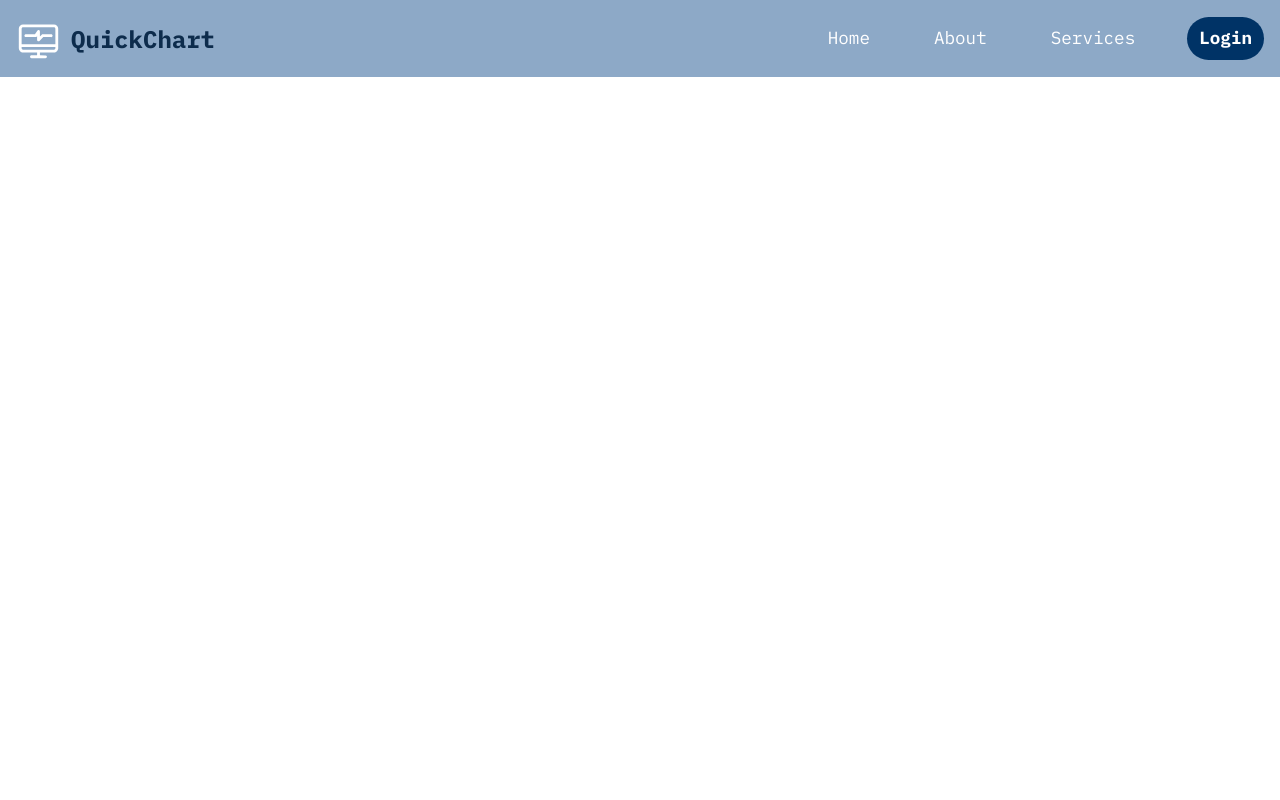
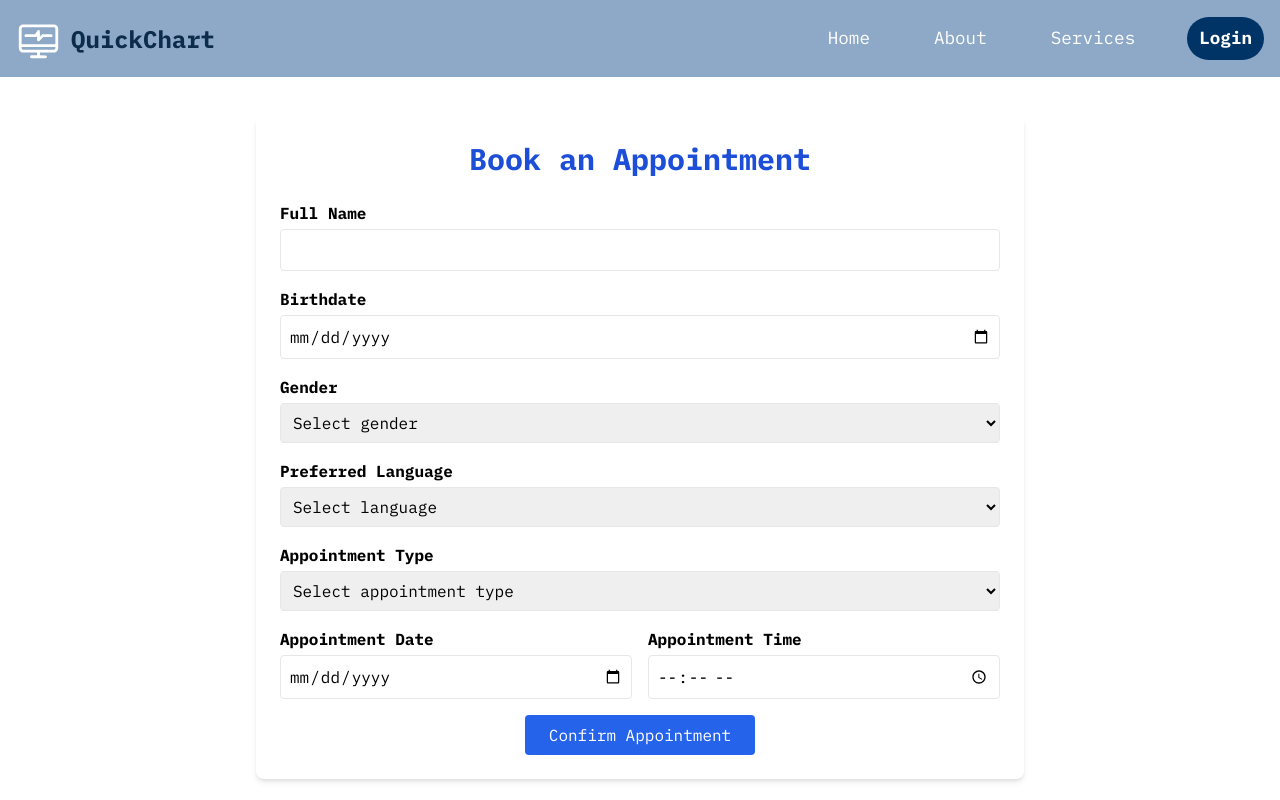
Before and after one commit to Jacob-M-Webster/QuickCharts-HackGT12, a Vue app in the folder frontend/: page /schedule in a window 1280 px wide. Built offline with nearby package versions, Linux system fonts and the light colour scheme.

Commit message:
Appointment booking

```diff
--- /dev/null
+++ b/frontend/src/pages/schedule.vue
@@ -0,0 +1,234 @@
+<template>
+  <div class="max-w-3xl mx-auto mt-10 p-6 bg-white rounded-lg shadow-md">
+    <!-- Page Title -->
+    <h2 class="text-3xl font-bold mb-6 text-center text-blue-700">
+      Book an Appointment
+    </h2>
+
+    <!-- Appointment Form -->
+    <form @submit.prevent="submitAppointment" class="space-y-4">
+      <!-- Full Name (Readonly, Autofilled) -->
+      <div>
+        <label class="block font-semibold mb-1">Full Name</label>
+        <input
+            v-model="form.name"
+            type="text"
+            class="w-full border rounded p-2 bg-white"
+            readonly
+        />
+      </div>
+
+      <!-- Birthdate -->
+      <div>
+        <label class="block font-semibold mb-1">Birthdate</label>
+        <input
+            v-model="form.birthdate"
+            type="date"
+            class="w-full border rounded p-2 focus:ring focus:ring-blue-300"
+            required
+        />
+      </div>
+
+      <!-- Gender -->
+      <div>
+        <label class="block font-semibold mb-1">Gender</label>
+        <select
+            v-model="form.gender"
+            class="w-full border rounded p-2 focus:ring focus:ring-blue-300"
+            required
+        >
+          <option disabled value="">Select gender</option>
+          <option>Male</option>
+          <option>Female</option>
+          <option>Other</option>
+          <option>Prefer not to say</option>
+        </select>
+      </div>
+
+      <!-- Preferred Language -->
+      <div>
+        <label class="block font-semibold mb-1">Preferred Language</label>
+        <select
+            v-model="form.language"
+            class="w-full border rounded p-2 focus:ring focus:ring-blue-300"
+            required
+        >
+          <option disabled value="">Select language</option>
+          <option>English</option>
+          <option>Español</option>
+          <option>中文</option>
+          <option>한국어</option>
+          <option>日本語</option>
+          <option>Français</option>
+          <option>Deutsch</option>
+          <option>العربية</option>
+          <option>हिन्दी</option>
+          <option>Português</option>
+          <option>Русский</option>
+          <option>Other</option>
+        </select>
+      </div>
+
+      <!-- Appointment Type -->
+      <div>
+        <label class="block font-semibold mb-1">Appointment Type</label>
+        <select
+            v-model="form.type"
+            class="w-full border rounded p-2 focus:ring focus:ring-blue-300"
+            required
+        >
+          <option disabled value="">Select appointment type</option>
+          <option>Annual Check-up</option>
+          <option>Eye Doctor</option>
+          <option>Blood Sugar Test</option>
+          <option>Sports Physical</option>
+          <option>Vaccination</option>
+          <option>Consultation</option>
+          <option>Other</option>
+        </select>
+      </div>
+
+      <!-- Appointment Date & Time (Same Row) -->
+      <div class="flex gap-4">
+        <div class="flex-1">
+          <label class="block font-semibold mb-1">Appointment Date</label>
+          <input
+              v-model="form.date"
+              type="date"
+              class="w-full border rounded p-2 focus:ring focus:ring-blue-300"
+              required
+          />
+        </div>
+        <div class="flex-1">
+          <label class="block font-semibold mb-1">Appointment Time</label>
+          <input
+              v-model="form.time"
+              type="time"
+              class="w-full border rounded p-2 focus:ring focus:ring-blue-300"
+              required
+          />
+        </div>
+      </div>
+
+      <!-- Submit Button -->
+      <div class="text-center">
+        <button
+            type="submit"
+            class="bg-blue-600 text-white px-6 py-2 rounded hover:bg-blue-700"
+        >
+          Confirm Appointment
+        </button>
+      </div>
+    </form>
+
+    <!-- Confirmation Message -->
+    <div
+        v-if="submitted"
+        class="mt-6 p-4 bg-green-100 border border-green-400 rounded text-green-800"
+    >
+      {{ confirmationMessage }}
+    </div>
+  </div>
+</template>
+
+<script setup>
+import { reactive, ref, computed } from "vue";
+
+// ===============================
+// Form state
+// ===============================
+const form = reactive({
+  name: "",       // Full name (autofilled)
+  birthdate: "",
+  gender: "",
+  language: "",
+  type: "",       // Appointment type
+  date: "",
+  time: ""
+});
+
+const submitted = ref(false);
+
+// ===============================
+// Convert 24-hour time to 12-hour format
+// ===============================
+const formattedTime = computed(() => {
+  if (!form.time) return "";
+  const [hourStr, minute] = form.time.split(":");
+  let hour = parseInt(hourStr, 10);
+  const ampm = hour >= 12 ? "PM" : "AM";
+  hour = hour % 12 || 12; // convert 0 -> 12 for midnight
+  return `${hour}:${minute} ${ampm}`;
+});
+
+// ===============================
+// Multilingual confirmation message
+// ===============================
+const confirmationMessage = computed(() => {
+  const name = form.name;
+  const date = form.date;
+  const time = formattedTime.value;
+  const type = form.type;
+
+  // You can add more languages as needed
+  switch (form.language) {
+    case "English":
+      return `Appointment booked successfully for ${name} on ${date} at ${time} (${type}).`;
+    case "Español":
+      return `Cita reservada con éxito para ${name} el ${date} a las ${time} (${type}).`;
+    case "中文":
+      return `${name} 的预约已成功，时间：${date} ${time} (${type})。`;
+    case "한국어":
+      return `${name}님의 예약이 성공적으로 예약되었습니다: ${date} ${time} (${type}).`;
+    case "日本語":
+      return `${name} の予約が ${date} ${time} (${type}) に正常に完了しました。`;
+    case "Français":
+      return `Rendez-vous réservé avec succès pour ${name} le ${date} à ${time} (${type}).`;
+    default:
+      return `Appointment booked successfully for ${name} on ${date} at ${time} (${type}).`;
+  }
+});
+
+// ===============================
+// Submit Appointment
+// ===============================
+function submitAppointment() {
+  submitted.value = true;
+  console.log("Appointment Details:", form);
+
+  // ===== BACKEND INTEGRATION COMMENTS =====
+  // 1. Send the form data to the backend via an API call.
+  //    Example API endpoint: POST /api/appointments
+  //    Payload should include:
+  //       - userId (to link the appointment to a user)
+  //       - name, birthdate, gender, language
+  //       - type, date, time
+  //
+  // 2. Backend should store this appointment in a database.
+  //    Suggested fields:
+  //       - appointmentId
+  //       - userId
+  //       - name
+  //       - birthdate
+  //       - gender
+  //       - language
+  //       - type
+  //       - date
+  //       - time
+  //       - status (upcoming, completed, canceled)
+  //
+  // 3. When the user visits the Profile page, the frontend should request:
+  //       GET /api/appointments?userId=<current_user_id>&status=upcoming
+  //    Backend should return all upcoming appointments for that user.
+  //
+  // 4. Frontend can then display these in the Upcoming Appointments section.
+  //
+  // 5. Optional: Backend can return a confirmation message or appointment ID.
+}
+</script>
+
+<style scoped>
+* {
+  font-family: 'IBM Plex Mono', monospace;
+}
+</style>
```
Also changed, not shown: frontend/src/router/index.js (+8 -7 lines).
